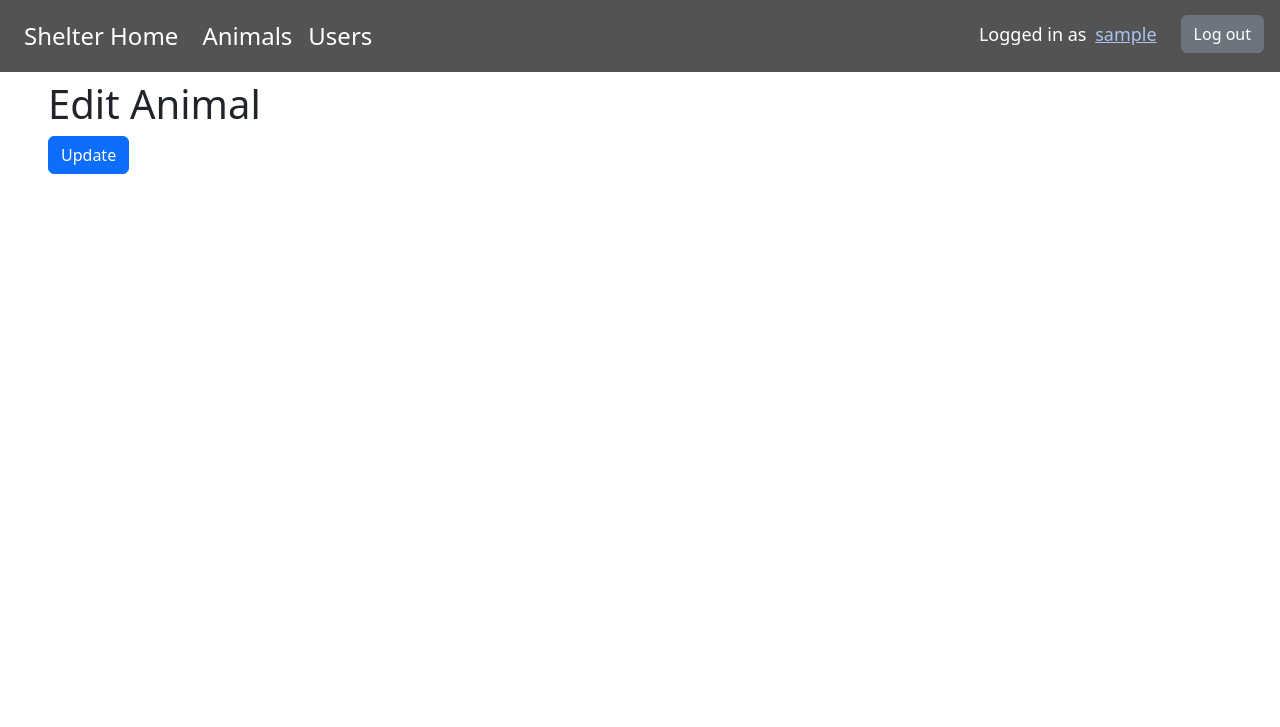
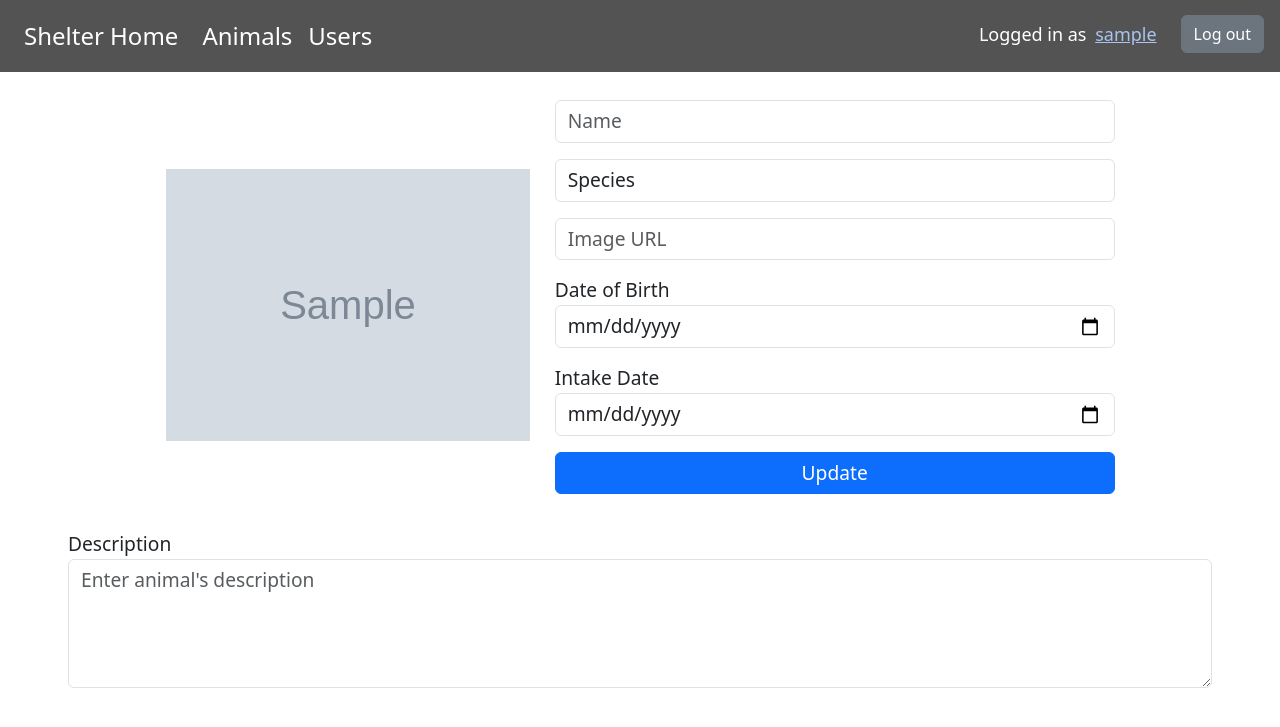
Before and after one commit to masterofannihilation/iis-2024, a Django app: template animal_shelter/shelter/templates/animals/edit.html in a window 1280 px wide. Shown: the top 727 px of the page. Run offline with Django 3.2, Linux system fonts and the light colour scheme; tables that the repository leaves empty hold one stand-in row (values such as "Sample post"); the template is opened without the code that fills it: values that come from a table or form of the project are taken from there, most other values are stand-ins (such as "Sample title", 1, 10 or a date in 2020); grey boxes marked "Sample" are stand-in pictures; parts of the project's set-up code (start-up, migrations or seed data) failed here and were passed over.

Commit message:
feat: animal edit visuals

```diff
--- a/animal_shelter/shelter/templates/animals/detail.html
+++ b/animal_shelter/shelter/templates/animals/detail.html
@@ -2,9 +2,9 @@
 {% block content %}
 {% load permissions %}
 {% load static %}
-<div style="display: flex; justify-content: center; align-items: center; gap: 5%; padding: 20px; width: 100%; max-width: 1400px; margin: 0 auto; flex-wrap: wrap; box-sizing: border-box;">
+<div style="display: flex; justify-content: center; align-items: center; gap: 5%; padding: 20px; width: 100%; max-width: 1600px; margin: 0 auto; flex-wrap: wrap; box-sizing: border-box;">
     <!-- Image Container -->
-    <div style="flex-shrink: 0; max-width: 600px; max-height: 600px; width: 40vw; height: 40vw; display: flex; align-items: center; justify-content: center; overflow: hidden; border: 1px solid #ffffff; box-shadow: 0 4px 8px rgba(255, 255, 255, 0.1);">
+    <div style="flex-shrink: 0; max-width: 600px; max-height: 500px; width: 50vw; height: 50vw; display: flex; align-items: left; justify-content: left; border: 1px solid #ffffff; ">
         <img src="{% if animal.image_url %}{{ animal.image_url }}{% else %}{% static 'images/default_animal.png' %}{% endif %}"
             style="width: 100%; height: 100%; object-fit: contain;">
     </div>
--- a/animal_shelter/shelter/templates/animals/edit.html
+++ b/animal_shelter/shelter/templates/animals/edit.html
@@ -1,9 +1,71 @@
 {% extends "base.html" %}
 {% block content %}
-<h1>Edit Animal</h1>
+{% load static %}
 <form method="post">
     {% csrf_token %}
-    {{ form.as_p }}
-    <button type="submit" class="btn btn-primary">Update</button>
+    <div class="container" style="max-width: 1400px; padding: 20px;">
+        <div class="row justify-content-center align-items-center">
+            <!-- Image Container -->
+            <div class="col-md-4 d-flex justify-content-center">
+                <div class="image-container" style="width: 100%; height: auto; max-width: 400px; overflow: hidden; border: 1px solid #ffffff;">
+                    <img id="animal-image" src="{% if animal.image_url %}{{ animal.image_url }}{% else %}{% static 'images/default_animal.png' %}{% endif %}"
+                        style="width: 100%; height: 100%; object-fit: contain;">
+                </div>
+            </div>
+
+            <!-- Form Fields -->
+            <div class="col-md-6 d-flex justify-content-center">
+                <div class="w-100">
+                    <div class="form-group mb-3">
+                        <input type="text" name="name" value="{{ form.name.value }}" class="form-control" placeholder="Name" style="font-size: 1.2rem;" />
+                    </div>
+
+                    <div class="form-group mb-3">
+                        <select name="species" class="form-control" style="font-size: 1.2rem;">
+                            <option value="" disabled {% if not form.species.value %}selected{% endif %}>Species</option>
+                            {% for species in available_species %}
+                                <option value="{{ species }}" {% if form.species.value == species %}selected{% endif %}>{{ species }}</option>
+                            {% endfor %}
+                        </select>
+                    </div>
+
+                    <div class="form-group mb-3">
+                        <input type="text" name="image_url" value="{{ form.image_url.value }}" class="form-control" placeholder="Image URL" style="font-size: 1.2rem;" />
+                    </div>
+
+                    <div class="form-group mb-3">
+                        <label for="id_date_of_birth" style="font-size: 1.2rem;">Date of Birth</label>
+                        <input type="date" name="date_of_birth" value="{{ form.date_of_birth.value|date:'Y-m-d' }}" class="form-control" style="font-size: 1.2rem;" />
+                    </div>
+
+                    <div class="form-group mb-3">
+                        <label for="id_intake_date" style="font-size: 1.2rem;">Intake Date</label>
+                        <input type="date" name="intake_date" value="{{ form.intake_date.value|date:'Y-m-d' }}" class="form-control" style="font-size: 1.2rem;" />
+                    </div>
+
+                    <div class="form-group mb-3">
+                        <button type="submit" href="{% url 'animal_detail' animal.id %}" class="btn btn-primary w-100" style="font-size: 1.2rem;">Update</button>
+                    </div>
+                </div>
+            </div>
+        </div>
+
+        <!-- Description -->
+        <div class="form-group" style="margin-top: 20px;">
+            <label for="id_description" style="font-size: 1.2rem;">Description</label>
+            <textarea name="description" class="form-control" rows="4" placeholder="Enter animal's description" style="font-size: 1.2rem;">{{ form.description.value }}</textarea>
+        </div>
+    </div>
 </form>
+
+<script>
+    // Display the image when URL is entered
+    const imageUrlInput = document.getElementById("id_image_url");
+    const animalImage = document.getElementById("animal-image");
+
+    imageUrlInput.addEventListener("input", function () {
+        animalImage.src = imageUrlInput.value || "{% static 'images/default_animal.png' %}";
+    });
+</script>
+
 {% endblock %}
--- a/animal_shelter/shelter/templates/animals/list.html
+++ b/animal_shelter/shelter/templates/animals/list.html
@@ -6,7 +6,7 @@
 <h1>Animals</h1>
 
 <!-- Filter Form -->
-<form method="get" class="mb-4">
+<form method="get" class="d-flex align-items-center">
     <input type="text" name="name" class="form-control d-inline-block w-auto" placeholder="Search by name" value="{{ request.GET.name }}">
     <select name="species" class="form-select d-inline-block w-auto">
         <option value="">All Species</option>
--- a/animal_shelter/shelter/urls.py
+++ b/animal_shelter/shelter/urls.py
@@ -7,7 +7,7 @@
 urlpatterns = [
     path("", views.home_page, name="home"),
     path("login/", LoginView.as_view(template_name="users/login.html"), name="login"),
-    path("logout/", LogoutView.as_view(next_page="/login/"), name="logout"),
+    path("logout/", LogoutView.as_view(next_page="home"), name="logout"),
     path("profile/", user_views.profile_detail, name="profile"),
     path("profile/edit/", user_views.profile_edit, name="profile_edit"),
     path(
```
Also changed, not shown: animal_shelter/shelter/animals/views.py (+6 -7 lines).
